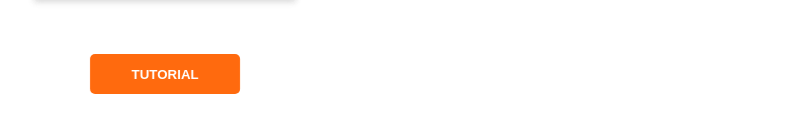
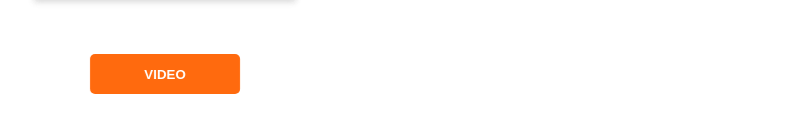
Before and after one commit to 1991Pawel/Adverter, a React (Create React App) app: page / in a window 1280 px wide. Shown: the part 437-570 px from the top of the page, without its empty margins (475-1266 px from the left). Built offline with nearby package versions, Linux system fonts and the light colour scheme.

Commit message:
change button name

```diff
--- a/src/components/Tutorial/Tutorial.jsx
+++ b/src/components/Tutorial/Tutorial.jsx
@@ -14,7 +14,7 @@ const Tutorial = () => {
   return (
     <div className={styled.wrapper}>
       <button onClick={handleClick} type="button" className={styled.button}>
-        Tutorial
+        Video
       </button>
       {open && (
         <video poster={videoPoster} autoPlay loop>
```
